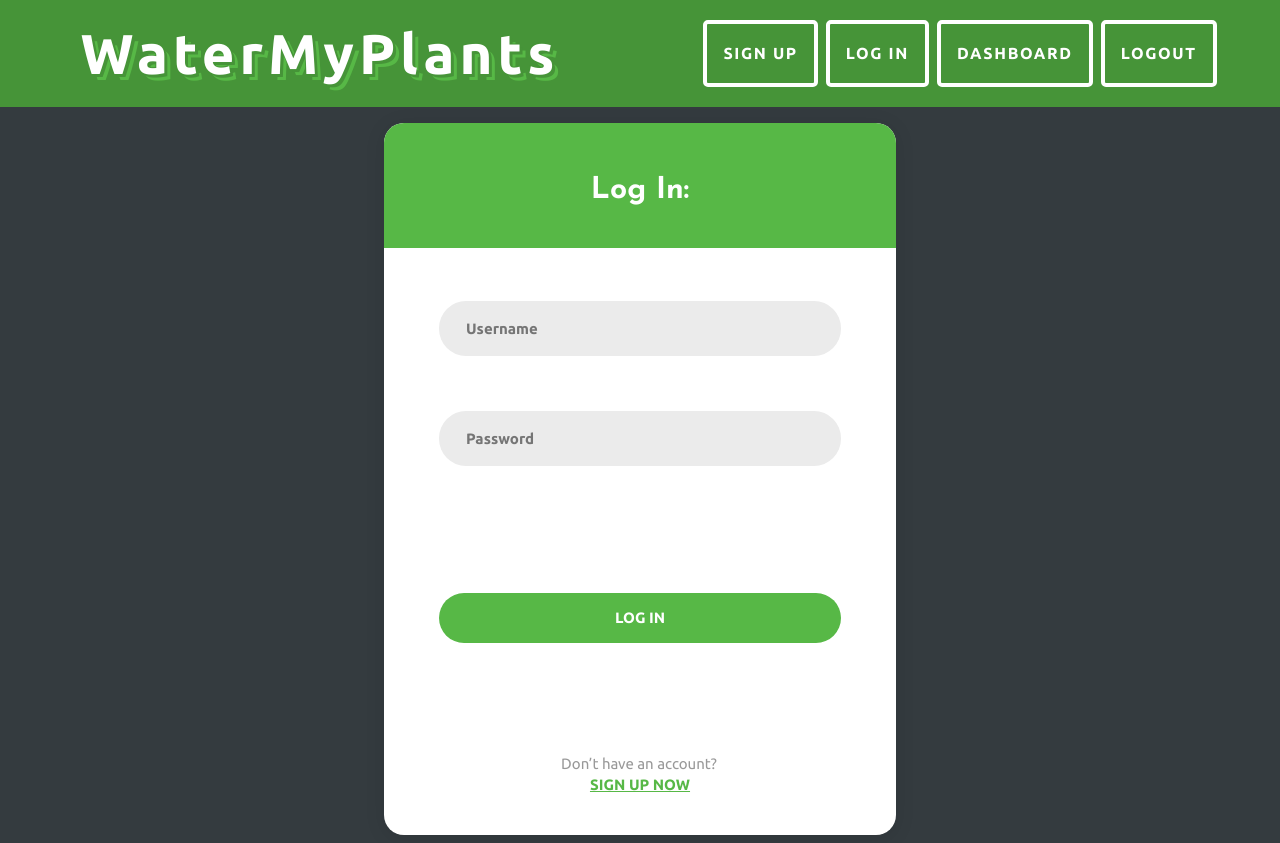
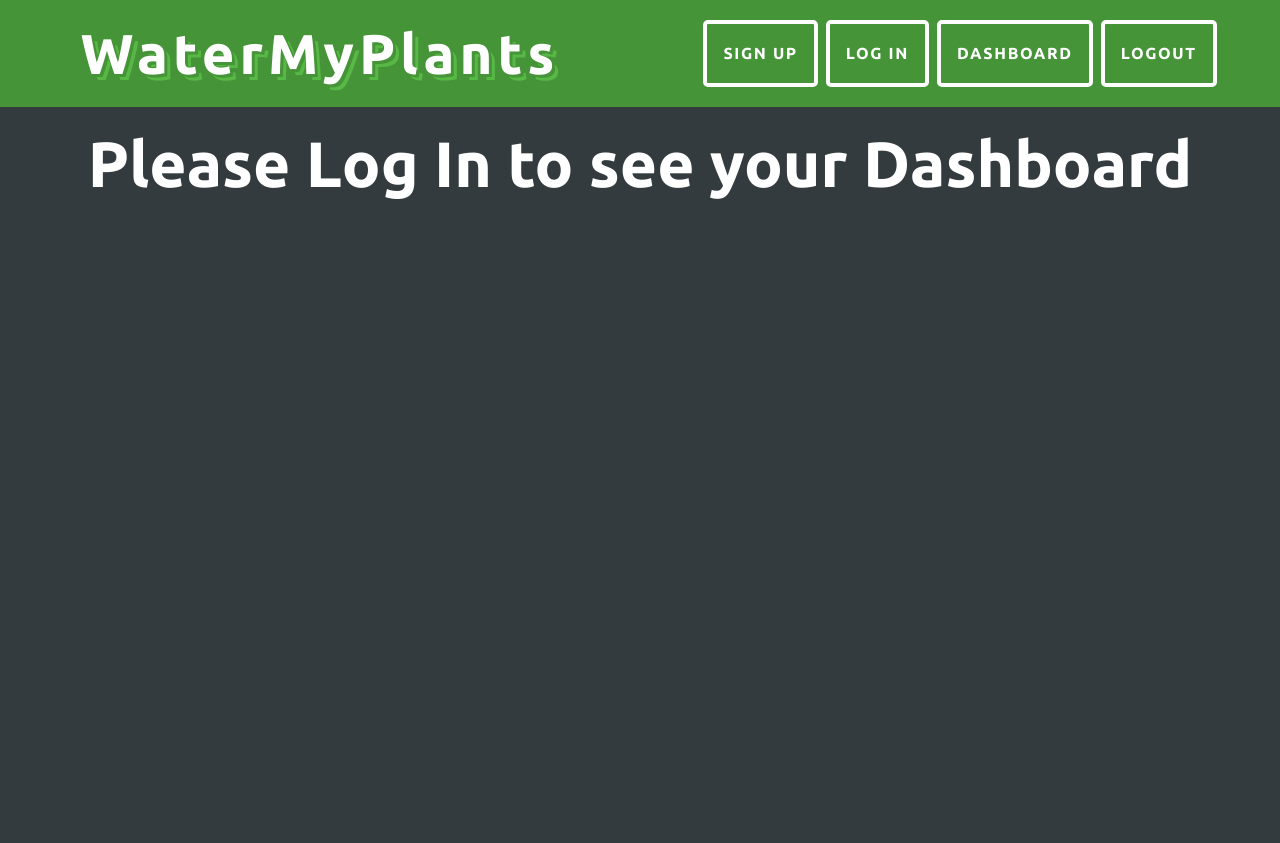
Before and after one commit to Build-Week-Water-My-Plants-tt-webft-20/Water-My-Plants---Front-End, a React (Create React App) app in the folder front-end/: page /dashboard in a window 1280 px wide. Before the commit this address led to /login. After the commit the page ends 800 px from the top, so only its background shows below. Built offline with nearby package versions, Linux system fonts and the light colour scheme.

Commit message:
Refactored to make login work properly

```diff
--- a/front-end/src/App.js
+++ b/front-end/src/App.js
@@ -9,6 +9,7 @@ import { Route, Switch, Redirect} from "react-router-dom";
 import Dashboard from './components/Dashboard'
 
 function App() {
+  localStorage.clear()
   return (
     <div className="App">
       <NavigationBar />
@@ -17,12 +18,7 @@ function App() {
         <Route exact path="/login" component={Login} />
         <Route exact path="/signup" component={Signup}/>
         {/* <PrivateRoute exact path="/dashboard" component=  {Dashboard} /> */}
-        <Route exact path="/dashboard">
-          {!localStorage.getItem("token")
-            ? <Redirect to="/login" />
-            : <Dashboard />
-          }
-        </Route>
+        <Route exact path="/dashboard" component={Dashboard}/>
       </Switch>
     </div>
   );
--- a/front-end/src/components/Dashboard.js
+++ b/front-end/src/components/Dashboard.js
@@ -6,7 +6,7 @@ import {getPlants} from '../actions'
 import "../components/CSS/Dashboard.css";
 
 const Dashboard = (props) => {
-  const {plantList, getPlants, user_id} = props
+  const { plantList, getPlants, user_id } = props
   const [displayForm, setDisplayForm] = useState(false)
 
 
@@ -25,7 +25,11 @@ const Dashboard = (props) => {
   };
 
   return (
-    <div className="dashboard">
+    <div>
+      {!localStorage.getItem("token")
+        ? <h1 className="welcome">Please Log In to see your Dashboard</h1>
+        : <div className="dashboard">
+
           <h1>My Plants </h1>
 
           {!displayForm && (
@@ -59,6 +63,7 @@ const Dashboard = (props) => {
               })}
             </div>
           </div>
+        </div>}
     </div>
   );
 }
--- a/front-end/src/components/Login.js
+++ b/front-end/src/components/Login.js
@@ -21,21 +21,17 @@ const  Login = ({setUser, token, user_username}) => {
       [e.target.name]: e.target.value,
     });
   };
+
   const login = (e) => {
     e.preventDefault();
     axios
       .post("https://water-my-plants-back-end.herokuapp.com/api/auth/login", credentials)
       .then((res) => {
-        localStorage.setItem('token', res.data.token)
+        localStorage.setItem("token", res.data.token)
+        console.log(localStorage.getItem("token"))
         setUser(res.data)
-
-        // Console log to see the shape of the returned data
-        // console.log(res.data)
-      })
-      .then(() => {
         push("/dashboard");
       })
-
       .catch((err) => {
         console.log(err.response.data.message)
         setError(err.response.data.message)
@@ -46,7 +42,7 @@ const  Login = ({setUser, token, user_username}) => {
 
   return (
     <div className="login">
-      {token
+      {localStorage.getItem("token")
         ? <h1 className="welcome">Welcome {user_username} !</h1>
         : <div className="login-container">
         <div className="wrap-login">
```
Lines whose indentation alone changed are shown as unchanged.
